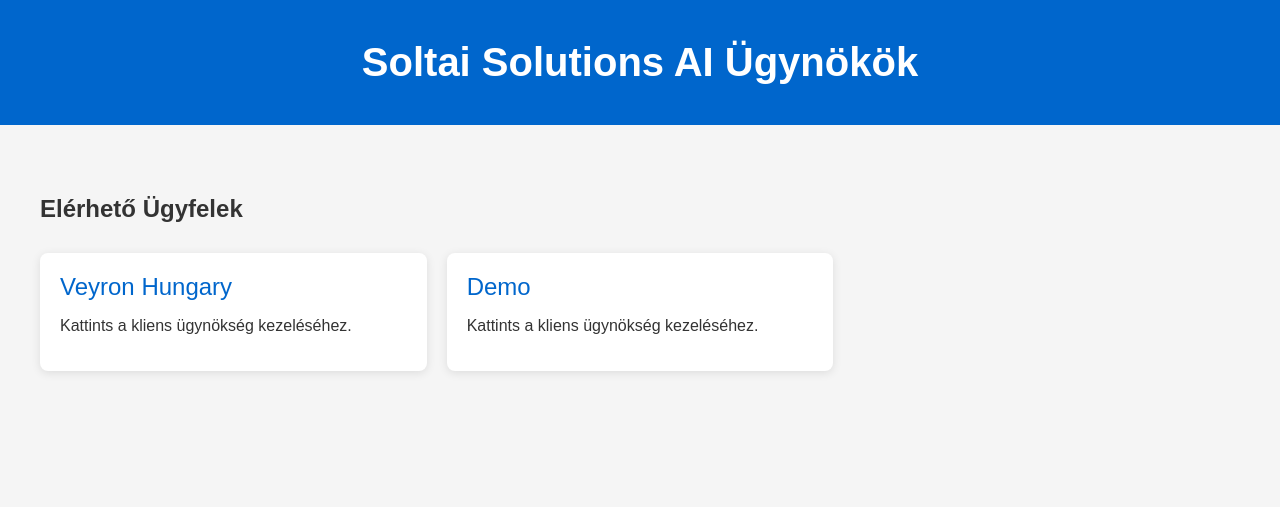
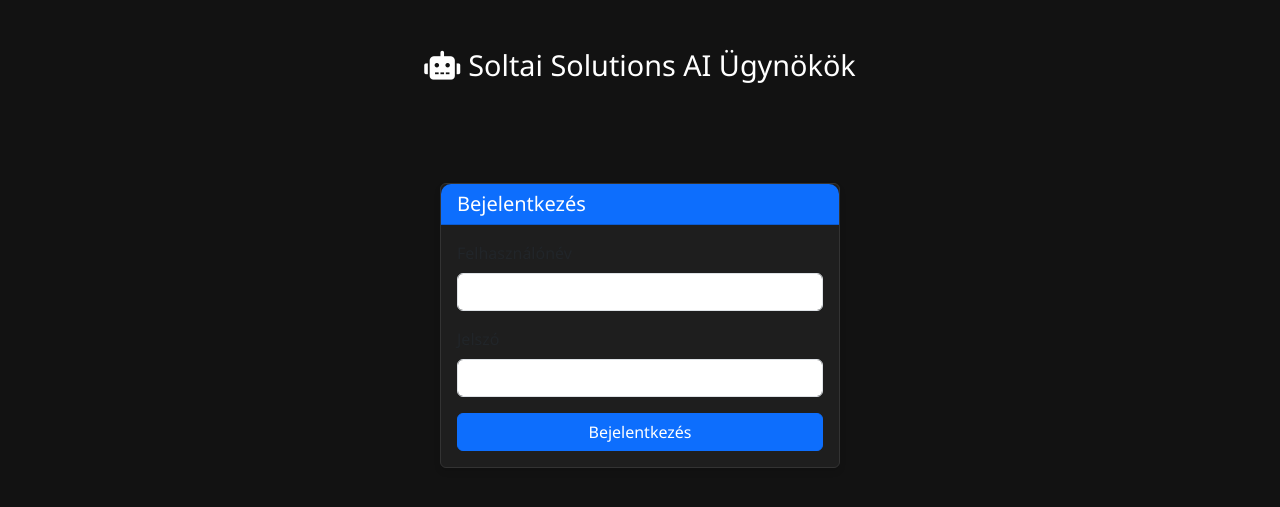
Before and after one commit to solteszaa/weboldal, a Flask app: page / in a window 1280 px wide. Shown: the top 507 px of the page. Run offline with Flask 2, Linux system fonts and the light colour scheme.

Commit message:
Visszaállítva a fekete hátterű weboldal és bejelentkezési funkció

```diff
--- a/web/app.py
+++ b/web/app.py
@@ -5,7 +5,7 @@ import logging
 import base64
 import sys
 from datetime import datetime
-from flask import Flask, request, jsonify, render_template, send_from_directory, abort, redirect, url_for
+from flask import Flask, request, jsonify, render_template, send_from_directory, abort, redirect, url_for, session, flash
 from flask_cors import CORS
 from dotenv import load_dotenv
 
@@ -15,6 +15,9 @@ load_dotenv()
 # Flask alkalmazás létrehozása
 app = Flask(__name__, static_folder='static', template_folder='templates')
 CORS(app)
+
+# Titkos kulcs beállítása a session kezeléséhez
+app.secret_key = os.environ.get('SECRET_KEY', 'dev_key_change_in_production')
 
 # Alapvető konfigurációk
 app.config['MAX_CONTENT_LENGTH'] = 16 * 1024 * 1024  # 16 MB max feltöltési méret
@@ -37,6 +40,13 @@ if base_dir not in sys.path:
 # Logging beállítása
 logging.basicConfig(level=logging.INFO)
 logger = logging.getLogger(__name__)
+
+# Egyszerű felhasználói adatok fejlesztési célokra
+# Figyelem: Éles környezetben ne így tárold a jelszavakat!
+users = {
+    'admin': 'admin123',
+    'demo': 'demo123'
+}
 
 # Ügyfél ügynökségek tárolása
 client_agencies = {}
@@ -93,12 +103,37 @@ def load_agency(client_id):
 # Főoldal - ügyfelek listája
 @app.route('/')
 def index():
-    clients = get_available_clients()
-    return render_template('index.html', clients=clients)
+    # Ellenőrizzük, hogy be van-e jelentkezve a felhasználó
+    show_clients = 'logged_in' in session and session['logged_in']
+    clients = get_available_clients() if show_clients else []
+    return render_template('index.html', clients=clients, show_clients=show_clients)
+
+@app.route('/login', methods=['POST'])
+def login():
+    username = request.form.get('username')
+    password = request.form.get('password')
+
+    if username in users and users[username] == password:
+        session['logged_in'] = True
+        session['username'] = username
+        return redirect(url_for('index'))
+    else:
+        flash('Hibás felhasználónév vagy jelszó!', 'danger')
+        return redirect(url_for('index'))
+
+@app.route('/logout')
+def logout():
+    session.pop('logged_in', None)
+    session.pop('username', None)
+    return redirect(url_for('index'))
 
 # Ügyfél kezdőlapja
 @app.route('/client/<client_id>')
 def client_index(client_id):
+    # Ellenőrizzük, hogy be van-e jelentkezve a felhasználó
+    if 'logged_in' not in session or not session['logged_in']:
+        return redirect(url_for('index'))
+
     # Ellenőrizzük, hogy létezik-e az ügyfél
     clients = get_available_clients()
     if client_id not in clients:
--- a/web/templates/index.html
+++ b/web/templates/index.html
@@ -5,107 +5,131 @@
     <meta name="viewport" content="width=device-width, initial-scale=1.0">
     <title>Soltai Solutions - AI Ügynökök</title>
     <link rel="stylesheet" href="{{ url_for('static', filename='css/style.css') }}">
+    <link href="https://cdn.jsdelivr.net/npm/bootstrap@5.3.0/dist/css/bootstrap.min.css" rel="stylesheet">
+    <link rel="stylesheet" href="https://cdnjs.cloudflare.com/ajax/libs/font-awesome/6.0.0/css/all.min.css">
     <style>
         body {
-            font-family: 'Arial', sans-serif;
-            background-color: #f5f5f5;
-            margin: 0;
-            padding: 0;
-            color: #333;
+            font-family: 'Segoe UI', Tahoma, Geneva, Verdana, sans-serif;
+            background-color: #121212;
+            color: #f8f9fa;
         }
-        .container {
+        .login-container {
+            max-width: 400px;
+            margin: 100px auto;
+        }
+        .client-container {
             max-width: 1200px;
-            margin: 0 auto;
-            padding: 20px;
+            margin: 50px auto;
         }
-        header {
-            background-color: #0066cc;
+        .card {
+            background-color: #1e1e1e;
+            border-color: #333;
+        }
+        .card-header {
+            background-color: #0d6efd;
             color: white;
-            padding: 20px 0;
-            text-align: center;
+        }
+        .btn-primary {
+            background-color: #0d6efd;
+            border-color: #0d6efd;
+        }
+        .btn-primary:hover {
+            background-color: #0b5ed7;
+            border-color: #0a58ca;
+        }
+        .logo-text {
+            font-size: 1.8rem;
+            color: white;
             margin-bottom: 30px;
         }
-        h1 {
-            margin: 0;
-            font-size: 2.5rem;
-        }
-        .client-grid {
-            display: grid;
-            grid-template-columns: repeat(auto-fill, minmax(300px, 1fr));
-            gap: 20px;
-            margin-top: 30px;
-        }
         .client-card {
-            background-color: white;
-            border-radius: 8px;
-            box-shadow: 0 2px 10px rgba(0, 0, 0, 0.1);
-            padding: 20px;
             transition: transform 0.3s ease;
-            text-decoration: none;
-            color: inherit;
-            display: block;
+            margin-bottom: 20px;
+            cursor: pointer;
         }
         .client-card:hover {
             transform: translateY(-5px);
-            box-shadow: 0 4px 15px rgba(0, 0, 0, 0.15);
         }
-        .client-name {
-            font-size: 1.5rem;
-            margin-bottom: 10px;
-            color: #0066cc;
+        .client-title {
+            font-size: 1.2rem;
+            font-weight: 600;
         }
-        .empty-state {
-            text-align: center;
-            padding: 50px 20px;
-            background-color: white;
-            border-radius: 8px;
-            box-shadow: 0 2px 10px rgba(0, 0, 0, 0.1);
+        .login-form {
+            display: {% if show_clients %}none{% else %}block{% endif %};
         }
-        .empty-state h2 {
-            color: #0066cc;
-            margin-bottom: 15px;
-        }
-        .empty-state p {
-            color: #666;
-            max-width: 600px;
-            margin: 0 auto;
-            line-height: 1.6;
+        .clients-section {
+            display: {% if show_clients %}block{% else %}none{% endif %};
         }
     </style>
 </head>
 <body>
-    <header>
     <div class="container">
-            <h1>Soltai Solutions AI Ügynökök</h1>
+        <div class="text-center mt-5 mb-4">
+            <h1 class="logo-text">
+                <i class="fas fa-robot me-2"></i>Soltai Solutions AI Ügynökök
+            </h1>
         </div>
-    </header>
 
-    <div class="container">
-        <h2>Elérhető Ügyfelek</h2>
+        <div class="login-form">
+            <div class="login-container">
+                <div class="card">
+                    <div class="card-header">
+                        <h5 class="mb-0">Bejelentkezés</h5>
+                    </div>
+                    <div class="card-body">
+                        <form id="login-form" method="post" action="{{ url_for('login') }}">
+                            <div class="mb-3">
+                                <label for="username" class="form-label">Felhasználónév</label>
+                                <input type="text" class="form-control" id="username" name="username" required>
+                            </div>
+                            <div class="mb-3">
+                                <label for="password" class="form-label">Jelszó</label>
+                                <input type="password" class="form-control" id="password" name="password" required>
+                            </div>
+                            <button type="submit" class="btn btn-primary w-100">Bejelentkezés</button>
+                        </form>
+                    </div>
+                </div>
+            </div>
+        </div>
 
+        <div class="clients-section">
+            <div class="client-container">
+                <div class="card mb-4">
+                    <div class="card-header">
+                        <h5 class="mb-0">Elérhető Ügyfelek</h5>
+                    </div>
+                    <div class="card-body">
                         {% if clients %}
-            <div class="client-grid">
+                            <div class="row">
                                 {% for client in clients %}
-                    <a href="{{ url_for('client_index', client_id=client) }}" class="client-card">
-                        <div class="client-name">{{ client|replace('_', ' ')|title }}</div>
-                        <p>Kattints a kliens ügynökség kezeléséhez.</p>
-                    </a>
+                                    <div class="col-md-4">
+                                        <div class="card client-card" onclick="window.location.href='{{ url_for('client_index', client_id=client) }}'">
+                                            <div class="card-body">
+                                                <h5 class="client-title">{{ client|replace('_', ' ')|title }}</h5>
+                                                <p class="card-text text-muted">Kattints a kliens ügynökség kezeléséhez.</p>
+                                            </div>
+                                        </div>
+                                    </div>
                                 {% endfor %}
                             </div>
                         {% else %}
-            <div class="empty-state">
-                <h2>Még nincsenek elérhető ügyfelek</h2>
-                <p>
+                            <div class="text-center py-4">
+                                <i class="fas fa-info-circle fa-2x mb-3"></i>
+                                <h5>Még nincsenek elérhető ügyfelek</h5>
+                                <p class="text-muted">
                                     Jelenleg nincsenek konfigurált ügyfél ügynökségek a rendszerben.
                                     Minden új ügyfél mappát a <code>clients</code> könyvtárban kell létrehozni,
                                     a megfelelő <code>agency.py</code> fájllal együtt.
                                 </p>
-                <p>
-                    A rendszer automatikusan felismeri az új ügyfél ügynökségeket,
-                    és megjeleníti őket ezen az oldalon.
-                </p>
                             </div>
                         {% endif %}
                     </div>
+                </div>
+            </div>
+        </div>
+    </div>
+
+    <script src="https://cdn.jsdelivr.net/npm/bootstrap@5.3.0/dist/js/bootstrap.bundle.min.js"></script>
 </body>
 </html>
```
Lines whose indentation alone changed are shown as unchanged.
